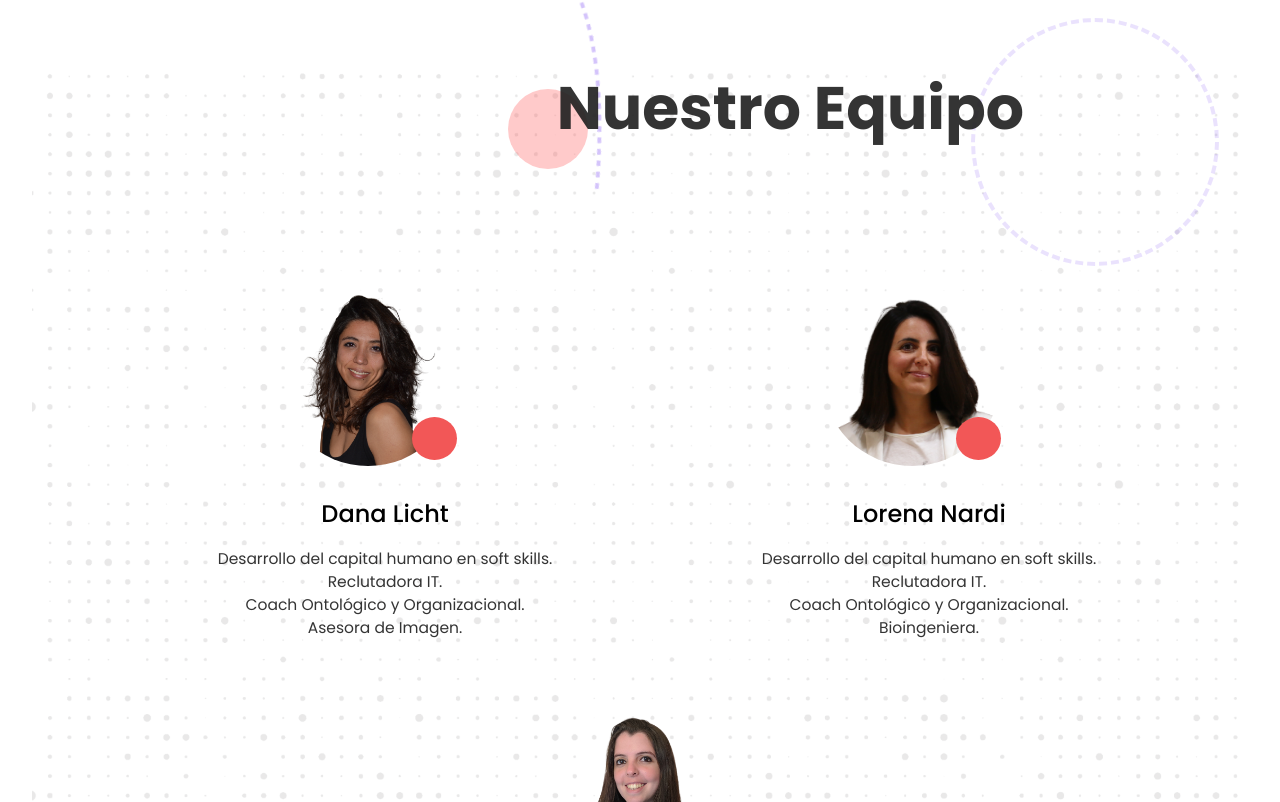
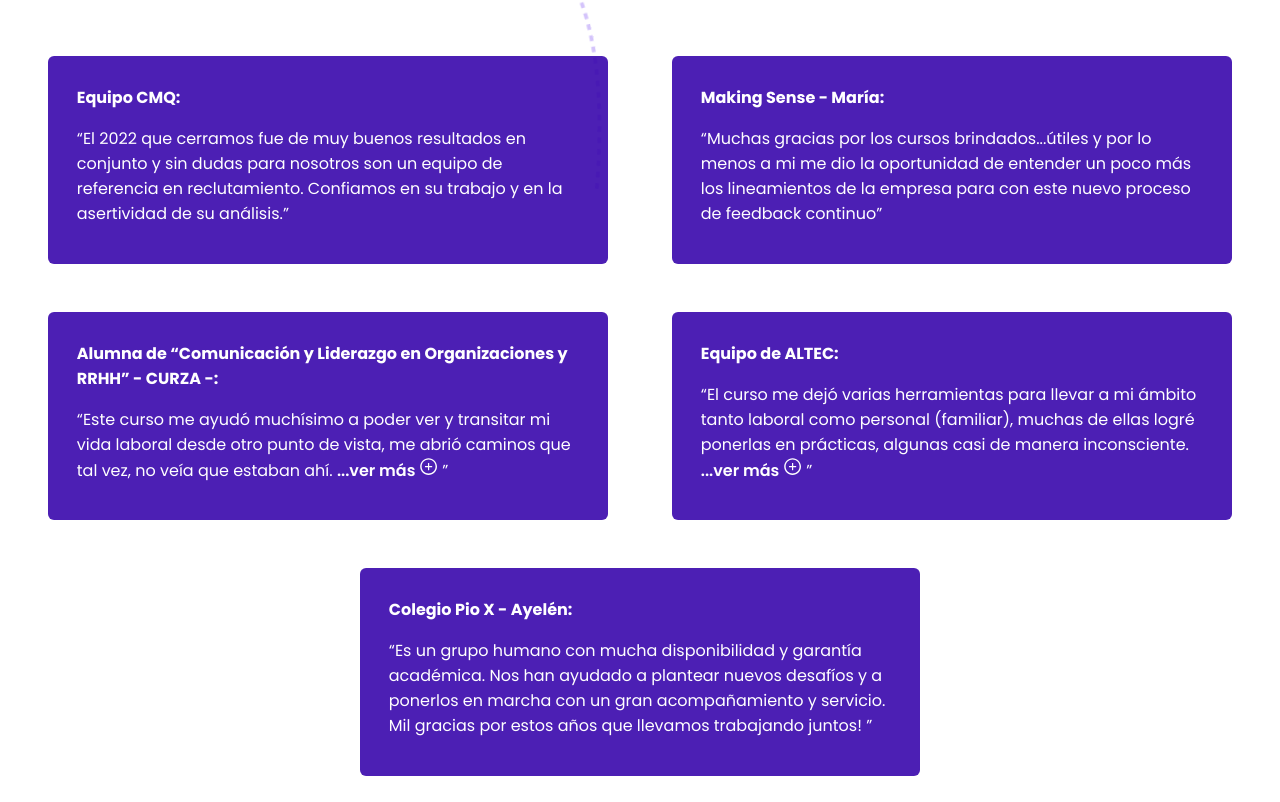
Before and after one commit to Florsala/paroleweb, a React (Create React App) app: page / in a window 1280 px wide. Shown: the part 5298-6100 px from the top of the page. Built offline with nearby package versions, Linux system fonts and the light colour scheme.

Commit message:
testimonios added

```diff
--- a/src/App.js
+++ b/src/App.js
@@ -14,6 +14,7 @@ import Footer from "./components/Footer";
 import ScrollToTop from "./components/ScrollToTop";
 import TagManager from 'react-gtm-module';
 import './config/i18next-config';
+import Testimonios from "./components/Testimonios";
 
 
 
@@ -51,6 +52,7 @@ useEffect(() => {
 
       <Home />
       <Servicios />
+      <Testimonios/>
       <Equipo />
       <Contacto />
      {/*  <Whatsapp/> */}
--- a/src/components/Equipo.jsx
+++ b/src/components/Equipo.jsx
@@ -11,6 +11,8 @@ import Dana from "../assets/Equipo/Dan2-2.png";
 import Lorena from "../assets/Equipo/lore2.png";
 
 import Daiana from "../assets/Equipo/Dai2-1.png";
+
+import {IoLogoLinkedin} from "react-icons/io5";
 
 /* import { BsPaperclip } from "react-icons/bs";
 
@@ -117,9 +119,8 @@ const Equipo = () => {
             <h5>Dana Licht</h5>
             <ul>
               <li>{t("dana.1")}</li>
-              <li>{t("dana.2")}</li>
-              <li>{t("dana.3")}</li>
-              <li>{t("dana.4")}</li>
+
+              <a href="https://www.linkedin.com/in/dana-licht-b88b9a121/" target={'blank'}><IoLogoLinkedin className="linkLogo"/></a>
             </ul>
           </div>
         </div>
@@ -133,9 +134,7 @@ const Equipo = () => {
             <h5>Lorena Nardi</h5>
             <ul>
               <li>{t("lorena.1")}</li>
-              <li>{t("lorena.2")}</li>
-              <li>{t("lorena.3")}</li>
-              <li>{t("lorena.4")}</li>
+              <a href="https://www.linkedin.com/in/lorenanardi/" target={'blank'}><IoLogoLinkedin className="linkLogo"/></a>
             </ul>
           </div>
         </div>
@@ -149,10 +148,7 @@ const Equipo = () => {
             <h5>Daiana Perez Mamakian</h5>
             <ul>
               <li>{t("daiana.1")}</li>
-              <li>{t("daiana.2")}</li>
-              <li>{t("daiana.3")}</li>
-              <li>{t("daiana.4")}</li>
-              <li>{t("daiana.5")}</li>
+              <a href="https://www.linkedin.com/in/daiperezmamakian/" target={'blank'}><IoLogoLinkedin className="linkLogo"/></a>
             </ul>
           </div>
         </div>
--- /dev/null
+++ b/src/components/Testimonio2.jsx
@@ -0,0 +1,55 @@
+import React, { useEffect, useState } from "react";
+import "../styles/Testimonios.css";
+import { useTranslation } from "react-i18next";
+import AOS from "aos";
+import { AiOutlinePlusCircle } from "react-icons/ai";
+import { AiOutlineMinusCircle } from "react-icons/ai";
+
+
+import "aos/dist/aos.css";
+
+const Testimonios = () => {
+  const { t } = useTranslation();
+
+  const [readMore, setReadMore] = useState(false);
+
+
+
+  useEffect(() => {
+    AOS.init({ duration: 2000 });
+  }, []);
+
+  return (
+
+        <div className="testimonio-box" data-aos="fade-left">
+        <h4 className="testimonio-title">{t("testimonio.2.title")}</h4>
+        <q className="testimonio-text">
+          {t("testimonio.2.text")}
+          <a
+            className="readMoreLink"
+            onClick={() => {
+              setReadMore(!readMore);
+            }}
+          >
+            { !readMore &&  <span className="moreLess_text">{t("seemore")} <AiOutlinePlusCircle className="moreLess"/> </span>}
+          </a>
+
+          {readMore &&
+          <p>          {t("testimonio.2.2.text")}
+           <a
+            className="readMoreLink"
+            onClick={() => {
+              setReadMore(!readMore);
+            }}
+          >
+            <span className="moreLess_text">{t("seeless")}</span> <AiOutlineMinusCircle className="moreLess"/>
+          </a>
+          </p>
+        }
+        </q>      </div>
+
+
+  );
+};
+
+export default Testimonios;
--- /dev/null
+++ b/src/components/Testimonios.jsx
@@ -0,0 +1,75 @@
+import React, { useEffect, useState } from "react";
+import "../styles/Testimonios.css";
+import { useTranslation } from "react-i18next";
+import AOS from "aos";
+import { AiOutlinePlusCircle } from "react-icons/ai";
+import { AiOutlineMinusCircle } from "react-icons/ai";
+import Testimonio2 from "../components/Testimonio2";
+
+import "aos/dist/aos.css";
+
+const Testimonios = () => {
+  const { t } = useTranslation();
+
+  const [readMore, setReadMore] = useState(false);
+
+
+
+  useEffect(() => {
+    AOS.init({ duration: 2000 });
+  }, []);
+
+  return (
+    <div className="testimonio-grid">
+      <div className="testimonio-box" data-aos="fade-right">
+        <h4 className="testimonio-title">{t("testimonio.title")}</h4>
+        <q className="testimonio-text">{t("testimonio.text")}</q>
+      </div>
+
+      <div className="testimonio-box" data-aos="fade-left">
+        <h4 className="testimonio-title">{t("testimonio.4.title")}</h4>
+        <q className="testimonio-text">{t("testimonio.4.text")}</q>
+      </div>
+
+      <div className="testimonio-box" data-aos="fade-right">
+        <h4 className="testimonio-title">{t("testimonio.3.title")}</h4>
+        <q className="testimonio-text">
+          {t("testimonio.3.text")}
+          <a
+            className="readMoreLink"
+            onClick={() => {
+              setReadMore(!readMore);
+            }}
+          >
+            { !readMore &&  <span className="moreLess_text">{t("seemore")} <AiOutlinePlusCircle className="moreLess"/> </span>  }
+          </a>
+
+          {readMore &&
+          <p>          {t("testimonio.3.2.text")}
+           <a
+            className="readMoreLink"
+            onClick={() => {
+              setReadMore(!readMore);
+            }}
+          >
+            <span className="moreLess_text">{t("seeless")}</span> <AiOutlineMinusCircle className="moreLess"/>
+          </a>
+          </p>
+        }
+        </q>
+
+
+      </div>
+
+
+      <Testimonio2/>
+
+      <div className="testimonio-box" data-aos="fade-right">
+        <h4 className="testimonio-title">{t("testimonio.5.title")}</h4>
+        <q className="testimonio-text">{t("testimonio.5.text")}</q>
+      </div>
+    </div>
+  );
+};
+
+export default Testimonios;
--- a/src/locales/en.json
+++ b/src/locales/en.json
@@ -62,23 +62,37 @@
 
   "companies.title": "Clients who trust us",
 
+  "seemore":"...read more",
+"seeless":"...read less",
+
+  "testimonio.title":"CMQ Team:",
+"testimonio.text":"The 2022 that we closed was a very good overall result and without a doubt, for us they are a reference team in recruitment. We trust their work and the rigor of their analysis.",
+
+"testimonio.2.title":"ALTEC Team:",
+"testimonio.2.text":"The course left me with several tools to take back to my work and personal (family) environment, many of which I have managed to put into practice, some almost unconsciously. ",
+"testimonio.2.2.text":"I take with me the enthusiasm that there is always something to offer in an organization, a team, a group, etc. and that even if the proposals for change seem 'crazy' and unattainable... you have to co-create actions to start them and then, step by step, you will begin to notice the results. And that all learning in soft skills first works on oneself and in daily activities, and then brings them into the workplace. Dana and Lore, thank you for your time!!!",
+
+"testimonio.3.title":"Student of 'Communication and Leadership in Organizations and HR' - CURZA -:",
+"testimonio.3.text":"This course has helped me a lot to see and go through my working life from a different point of view, it has opened paths that maybe I did not see that they were there.  ",
+"testimonio.3.2.text":"I have improved a lot my way of communicating, both at work and personally, to try to maintain an active listening with the people around me. And this makes me feel that I am much more open to change and to putting my grain of sand where it needs to be. At the same time, it allows me to dream of a different organization, to think about strategies for change, to want to get more involved and to empathize more with the people who make it up. I am very grateful to the teachers for their commitment and dedication to the classes, I want them to know that they have contributed a lot to my education and have influenced me a lot in this short time. I hope to have another experience like this soon!!",
+
+"testimonio.4.title":"Making Sense - María: ",
+"testimonio.4.text":"Thank you very much for the courses offered...useful and at least for me it gave me the opportunity to understand a little more the company's guidelines for this new process of continuous feedback.",
+
+"testimonio.5.title":"Colegio Pio X - Ayelén:",
+"testimonio.5.text":"It is a human group with a lot of availability and academic guarantee. They have helped us to raise new challenges and to implement them with great accompaniment and service. Thank you very much for these years that we have been working together!",
+
+
   "team.title": "Our team ",
 
-  "dana.1":"Human Capital Development and Soft Skills Expert.  ",
-"dana.2":"IT Recruiter.",
-"dana.3":"Ontological and Organizational Coach.",
-"dana.4":"Image Consultant.",
+"dana.1":"Working with Dan, we bring a professional touch to communication and boost your team's Soft Skills.",
 
-"lorena.1":"Human Capital Development and Soft Skills Specialist.",
-"lorena.2":"IT Recruiter.",
-"lorena.3":"Ontological and Organizational Coach.",
-"lorena.4":"Bioengineer",
 
-"daiana.1":"Bachelor's Degree in Business Management.",
-"daiana.2":"Advanced Technical Diploma in Human Resources.",
-"daiana.3":"Ontological Coach.",
-"daiana.4":"Currently advanced student in Master's in HR Management.",
-"daiana.5":"Master's in Team Management and MBA.",
+"lorena.1":"Partnering with Lore, we leverage Engineering to enhance HR.",
+
+
+"daiana.1":"Teaming up with Dai, we bring added experience in Business Management and HR.",
+
 
 "contact.title":"Do you have any questions or concerns?",
 "contact.subtitle":"Contact us now!",
--- a/src/locales/es.json
+++ b/src/locales/es.json
@@ -70,19 +70,39 @@
 
 "companies.title": "Quiénes confían en nosotros",
 
+"seemore":"...ver más",
+"seeless":"...ver menos",
+
+"testimonio.title":"Equipo CMQ:",
+"testimonio.text":"El 2022 que cerramos fue de muy buenos resultados en conjunto y sin dudas para nosotros son un equipo de referencia en reclutamiento. Confiamos en su trabajo y en la asertividad de su análisis.",
+"testimonio.2.title":"Equipo de ALTEC: ",
+"testimonio.2.text":"El curso me dejó varias herramientas para llevar a mi ámbito tanto laboral como personal (familiar), muchas de ellas logré ponerlas en prácticas, algunas casi de manera inconsciente. ",
+"testimonio.2.2.text":"Me llevo, el entusiasmo de que siempre hay algo por ofrecer en una organización, en un equipo, grupo, etc. y que aunque las propuestas de cambio parezcan 'locas' e inalcanzables.. hay que Cocrear acciones para comenzarlas, y luego paso a paso se van a empezar a notar los resultados. Y que todo aprendizaje en soft skills primero se trabajan en uno mismo y en actividades cotidianas para luego llevarlas al plano laboral. Dana y Lore, Muchas gracias por su tiempo!!",
+
+"testimonio.3.title":"Alumna de “Comunicación y Liderazgo en Organizaciones y RRHH” - CURZA -: ",
+"testimonio.3.text":"Este curso me ayudó muchísimo a poder ver y transitar mi vida laboral desde otro punto de vista, me abrió caminos que tal vez, no veía que estaban ahí. ",
+"testimonio.3.2.text":"Mejoré muchísimo mi forma de comunicar, tanto en lo laboral como en lo personal a tratar de mantener una escucha activa con las personas de mi entorno. Y esto hace que sienta que estoy mucho más abierta a los cambios y a poder sumar mi granito de arena en el lugar que me toque estar. A su vez, esto me permite soñar en una organización distinta, a pensar estrategias de cambio, a querer involucrarme más y a empatizar más con las personas que la conforman. Agradezco muchísimo a las docentes por tanto compromiso y entrega para el dictado de las clases, quiero que sepan que han aportado muchísimo a mi formación y fueron muy influyentes en mí durante este corto tiempo. Espero pronto tener otra experiencia como esta!!",
+
+"testimonio.4.title":"Making Sense - María: ",
+"testimonio.4.text":"Muchas gracias por los cursos brindados...útiles y por lo menos a mi me dio la oportunidad de entender un poco más los lineamientos de la empresa para con este nuevo proceso de feedback continuo",
+
+"testimonio.5.title":"Colegio Pio X - Ayelén:",
+"testimonio.5.text":"Es un grupo humano con mucha disponibilidad y garantía académica. Nos han ayudado a plantear nuevos desafíos y a ponerlos en marcha con un gran acompañamiento y servicio. Mil gracias por estos años que llevamos trabajando juntos! ",
+
+
 "team.title": "Nuestro equipo",
 
-"dana.1":"Desarrollo del capital humano en soft skills.",
+"dana.1":"Con Dan profesionalizamos la comunicación y elevamos las Soft Skills de tu equipo.",
 "dana.2":"Reclutadora IT.",
 "dana.3":"Coach Ontológico y Organizacional.",
 "dana.4":"Asesora de Imagen.",
 
-"lorena.1":"Desarrollo del capital humano en soft skills.",
+"lorena.1":"Con Lore Ponemos la Ingeniería al servicio de HR.",
 "lorena.2":"Reclutadora IT.",
 "lorena.3":"Coach Ontológico y Organizacional.",
 "lorena.4":"Bioingeniera.",
 
-"daiana.1":"Lic. en Gestión de Negocios.",
+"daiana.1":"Con Dai sumamos  experiencia en Gestión de Empresas y RRHH.",
 "daiana.2":"Técnica superior de RRHH.",
 "daiana.3":"Coach Ontológico.",
 "daiana.4":"Master en Dirección de RRHH - Master en Gestión de Equipo - ",
--- a/src/styles/Equipo.css
+++ b/src/styles/Equipo.css
@@ -68,6 +68,8 @@
 .Eq-container-p-box ul {
   list-style: none;
   font-size: 0.97rem;
+  line-height: 1.6rem;
+  letter-spacing: 0.0625rem;
 }
 
 .box-img {
@@ -88,7 +90,7 @@
 
 .box-text {
   height: 15.625rem;
-  width: 28.125rem;
+  width: 25rem;
 }
 
 /* seccion trabaja con nosotros */
@@ -107,11 +109,7 @@
   flex-flow: row wrap;
   justify-content: flex-start;
   padding: 2rem;
-
-
 }
-
-
 
 .trab-container-text {
   width: 100%;
@@ -124,10 +122,15 @@
   color: #e7e6e9;
 }
 
+.line7 {
+  position: absolute;
+  width: 33.4375rem;
+  height: 33.4375rem;
+  transform: translate(-8.1875rem, 0.625rem);
+}
 
-.line7{
-  position:absolute;
-  width: 33.4375rem;
-    height: 33.4375rem;
-    transform: translate(-8.1875rem, 0.625rem);
+.linkLogo {
+  font-size: 2.1rem;
+  margin: 1rem;
+  color: #4f1dc5;
 }
--- /dev/null
+++ b/src/styles/Testimonios.css
@@ -0,0 +1,41 @@
+
+
+.testimonio-grid{
+    display: flex;
+    flex-direction: row;
+    gap: 3rem;
+    justify-content: space-evenly;
+    flex-wrap: wrap;
+    margin-top: 7rem;
+    align-content: center;
+    width:100%;
+}
+
+.testimonio-box{
+    width: 35rem;
+    height: 100%;
+    min-height: 13rem;
+    padding: 1.8rem;
+    background-color: #3604abe3;
+        color: white;
+    border-radius: 6px;
+
+}
+
+.testimonio-title{
+    margin-bottom: 1rem;
+}
+
+.testimonio-text{
+    quotes: """ """;
+}
+
+.moreLess{
+    font-size: 1.2rem;
+    cursor: pointer;
+}
+
+.moreLess_text{
+    font-weight: 600;
+    cursor: pointer;
+}
```
Also changed, not shown: src/components/Servicios.jsx (+3 -4 lines).
